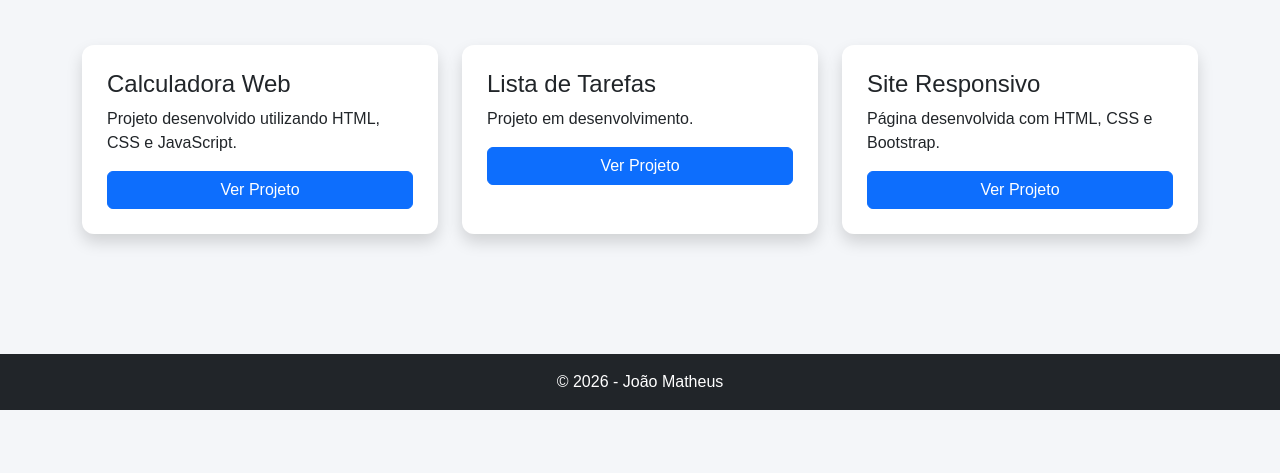
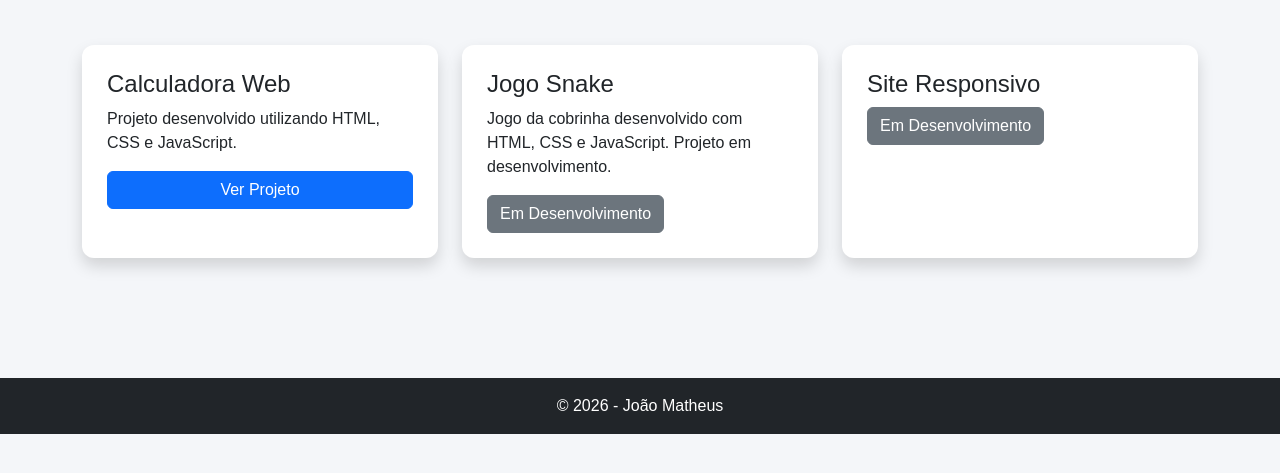
Before and after one commit to JoaoMatheus1305/Portf-lio, a plain HTML site: page portfolio.html in a window 1280 px wide. Shown: the part 175-648 px from the top of the page. Drawn offline with nearby package versions, Linux system fonts and the light colour scheme.

Commit message:
Atualizando projetos

```diff
--- a/portfolio.html
+++ b/portfolio.html
@@ -57,15 +57,16 @@
             <div class="col-md-4 mb-4">
                 <div class="card h-100 shadow">
                     <div class="card-body">
-                        <h4 class="card-title">Lista de Tarefas</h4>
+                        <h4 class="card-title">Jogo Snake</h4>
 
                         <p class="card-text">
-                            Projeto em desenvolvimento.
-                        </p>
+                     Jogo da cobrinha desenvolvido com HTML, CSS e JavaScript.
+                     Projeto em desenvolvimento.
+                       </p>
 
-                        <a href="#" class="btn btn-primary">
-                            Ver Projeto
-                        </a>
+                        <a href="#" class="btn btn-secondary">
+                      Em Desenvolvimento
+                             </a>
                     </div>
                 </div>
             </div>
@@ -75,13 +76,11 @@
                     <div class="card-body">
                         <h4 class="card-title">Site Responsivo</h4>
 
-                        <p class="card-text">
-                            Página desenvolvida com HTML, CSS e Bootstrap.
-                        </p>
+                        <a href="#" class="btn btn-secondary">
+                         Em Desenvolvimento
+               </a>
 
-                        <a href="#" class="btn btn-primary">
-                            Ver Projeto
-                        </a>
+
                     </div>
                 </div>
             </div>
```
Also changed, not shown: contato.html (+3 -3 lines).
